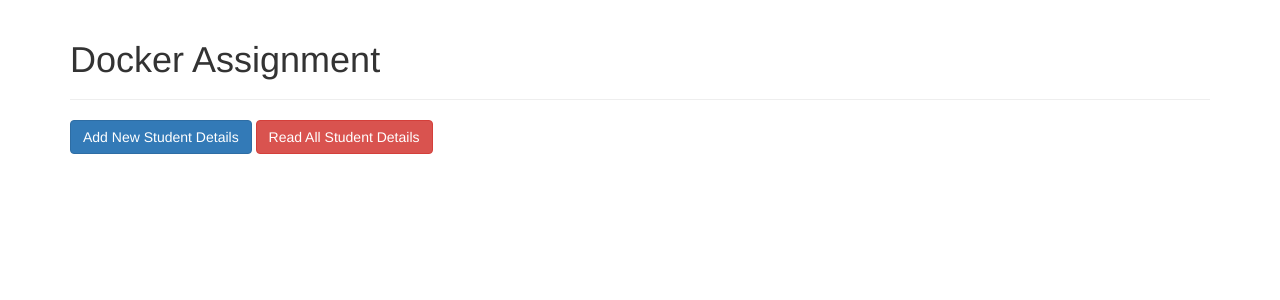
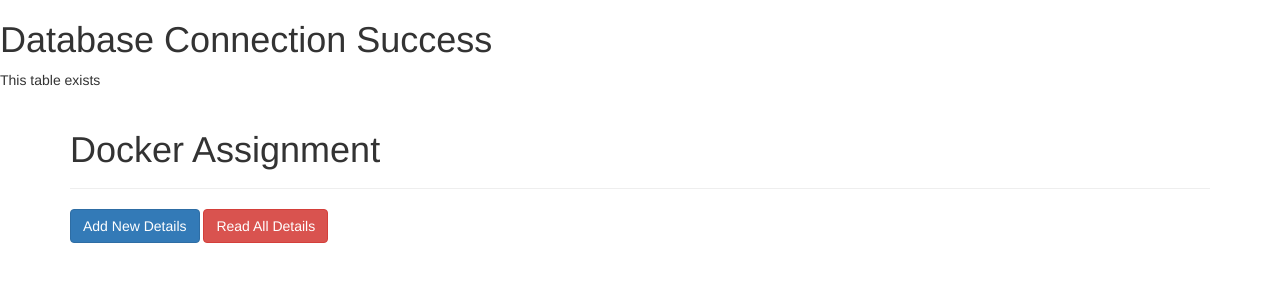
Before and after one commit to Ajay-Chidambaram/php-app, a PHP site: page / in a window 1280 px wide. Shown: the top 300 px of the page. Run offline with PHP 8.4, Linux system fonts and the light colour scheme; data that the repository does not hold is empty; some libraries are stand-ins or nearby versions.

Commit message:
Add files via upload

```diff
--- a/index.php
+++ b/index.php
@@ -13,6 +13,32 @@
 
 <body>
 
+      <?php
+            require "config.php";
+
+            $exists = $connection->query("Select 1 from student_details");
+
+            if($exists !== FALSE)
+            {
+                  echo("This table exists");
+            }else{
+                  echo("This table doesn't exist ");
+
+                  $sql = "CREATE TABLE student_details (
+                              id INT(6) UNSIGNED AUTO_INCREMENT PRIMARY KEY,
+                              name VARCHAR(30) NOT NULL,
+                              email VARCHAR(30) NOT NULL,
+                              department VARCHAR(50),
+                              mobile VARCHAR(50)
+                              )";
+
+                  if (!$connection->query($sql) )
+			{
+    				echo "Table creation failed: (" . $connection->errno . ") " . $connection->error;
+			}
+            }
+
+      ?>
       <!-- container -->
       <div class="container">
 
@@ -26,8 +52,8 @@
 
       <div class="container">
 
-            <a class='btn btn-primary'>Add New Student Details</a>
-            <a class='btn btn-danger'>Read All Student Details</a>
+            <a href='create.php' class='btn btn-primary'>Add New Details</a>
+            <a href='read.php' class='btn btn-danger'>Read All Details</a>
 
       </div>
 
```
